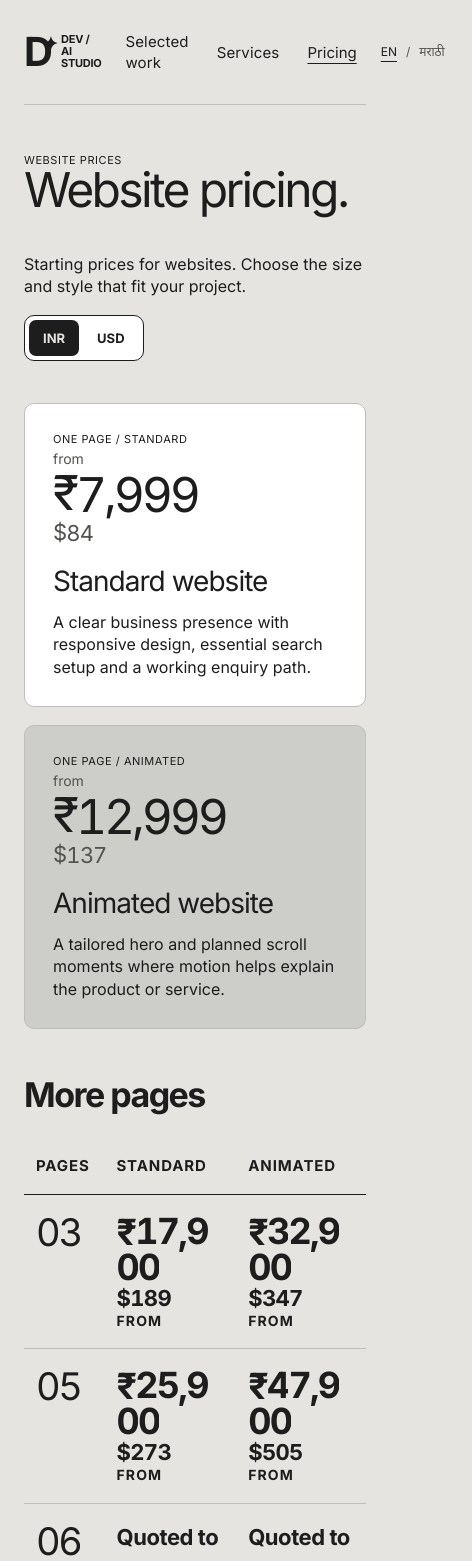
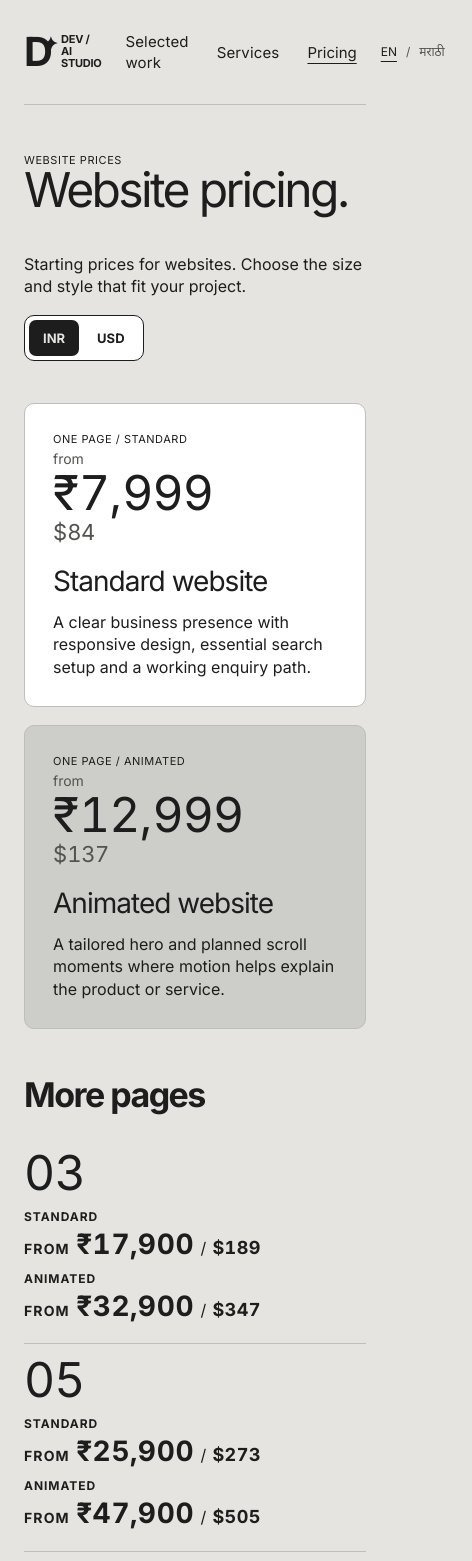
Before and after one commit to devbhattacharya-ai/dev-ai-studio, a Next.js app: page /pricing in a window 390 px wide. Shown: the top 1561 px of the page, 472 px wide, since content can reach past the window. Built offline with nearby package versions, Linux system fonts and the light colour scheme.

Commit message:
Fix number alignment, price copying, and the small-screen layout.
Indexes stay in one piece, only prices and big numbers roll, the phone glow stays off the headline, and the pricing rows stack.

```diff
--- a/src/app/studio.css
+++ b/src/app/studio.css
@@ -1858,6 +1858,10 @@ a:focus-visible .rolling-label > span {
   letter-spacing: -0.02em;
 }
 
+.pricing-cell-label {
+  display: none;
+}
+
 .pricing-fineprint {
   color: var(--ink);
   font-size: 17px;
@@ -2450,6 +2454,17 @@ a:focus-visible .rolling-label > span {
     top: 49%;
   }
 
+  .hero-orbit::before {
+    width: 118%;
+    height: 118%;
+    opacity: 0.28;
+  }
+
+  .hero-orbit::after {
+    width: 104%;
+    height: 104%;
+  }
+
   .hero-coordinate {
     font-size: 9px;
     bottom: 32px;
@@ -2468,8 +2483,80 @@ a:focus-visible .rolling-label > span {
   }
 
   .hero-orbit {
-    width: min(72vw, 360px);
-    left: 65%;
+    width: min(52vw, 220px);
+    left: 78%;
+    top: 42%;
+  }
+
+  .hero-orbit::before {
+    width: 112%;
+    height: 112%;
+    opacity: 0.26;
+  }
+
+  .hero-orbit::after {
+    width: 100%;
+    height: 100%;
+  }
+
+  .pricing-table thead {
+    display: none;
+  }
+
+  .pricing-table,
+  .pricing-table tbody,
+  .pricing-table tr,
+  .pricing-table th,
+  .pricing-table td {
+    display: block;
+    width: auto;
+  }
+
+  .pricing-table tr {
+    border-bottom: 1px solid var(--ash);
+    padding: 6px 0 16px;
+  }
+
+  .pricing-table tbody th,
+  .pricing-table td {
+    border-bottom: 0;
+    padding: 6px 0;
+  }
+
+  .pricing-table tbody th {
+    font-size: 48px;
+  }
+
+  .pricing-cell-label {
+    display: block;
+    margin-bottom: 4px;
+    font-size: 12px;
+    font-weight: 700;
+    letter-spacing: 0.08em;
+    text-transform: uppercase;
+  }
+
+  .pricing-table .price-dual {
+    flex-direction: row;
+    flex-wrap: wrap;
+    align-items: baseline;
+    gap: 0.15em 0.4em;
+  }
+
+  .pricing-table .price-dual-from {
+    order: 0;
+  }
+
+  .pricing-table .price-dual-sep {
+    display: inline;
+  }
+
+  .pricing-table .price-dual-primary {
+    font-size: 28px;
+  }
+
+  .pricing-table .price-dual-secondary {
+    font-size: 18px;
   }
 
   [data-language="mr"] .hero-title {
@@ -2492,17 +2579,29 @@ a:focus-visible .rolling-label > span {
 }
 
 .running-num {
+  position: relative;
+  display: inline-flex;
+  align-items: center;
+  letter-spacing: 0;
   font-variant-numeric: tabular-nums;
+  line-height: 1;
+  vertical-align: baseline;
 }
 
 .running-num-visual {
-  display: inline;
+  display: inline-flex;
+  align-items: center;
+  letter-spacing: 0;
+  line-height: 1;
+  user-select: none;
 }
 
 .running-char,
 .running-reel {
   display: inline-block;
-  vertical-align: bottom;
+  letter-spacing: 0;
+  line-height: 1;
+  vertical-align: baseline;
 }
 
 .running-char {
@@ -2510,9 +2609,21 @@ a:focus-visible .rolling-label > span {
 }
 
 .running-reel {
+  width: 1ch;
   height: 1em;
   overflow: hidden;
-  line-height: 1;
+  text-align: center;
+  flex: 0 0 auto;
+}
+
+.running-num-copy {
+  position: absolute;
+  inset: 0;
+  overflow: hidden;
+  color: transparent;
+  letter-spacing: 0;
+  white-space: nowrap;
+  user-select: all;
 }
 
 .running-reel-strip {
--- a/src/components/AutomationDemo.tsx
+++ b/src/components/AutomationDemo.tsx
@@ -121,7 +121,7 @@ export function AutomationDemo() {
                 {answers[r] !== undefined ? (
                   <p className="chat-message chat-customer">
                     <small>{HOME.demo.youLabel}</small>
-                    <RunningText text={turn.choices[answers[r]]} />
+                    {turn.choices[answers[r]]}
                   </p>
                 ) : null}
               </div>
@@ -153,7 +153,7 @@ export function AutomationDemo() {
                     type="button"
                     onClick={() => setAnswers((prev) => [...prev, idx])}
                   >
-                    <RunningText text={choice} /> →
+                    {choice} →
                   </button>
                 ))}
               </div>
--- a/src/components/PricingPage.tsx
+++ b/src/components/PricingPage.tsx
@@ -186,6 +186,7 @@ export function PricingPage() {
                       <RunningText text={row.pages} />
                     </th>
                     <td>
+                      <span className="pricing-cell-label">{copy.standard}</span>
                       {row.standard ? (
                         <DualPrice
                           amounts={row.standard}
@@ -197,6 +198,7 @@ export function PricingPage() {
                       )}
                     </td>
                     <td>
+                      <span className="pricing-cell-label">{copy.animated}</span>
                       {row.animated ? (
                         <DualPrice
                           amounts={row.animated}
--- a/src/components/RunningText.tsx
+++ b/src/components/RunningText.tsx
@@ -74,7 +74,7 @@ export function RunningText({ text }: { text: string }) {
           );
         })}
       </span>
-      <span className="sr-only">{text}</span>
+      <span className="running-num-copy">{text}</span>
     </span>
   );
 }
```
Also changed, not shown: src/components/HomePage.tsx (+2 -6 lines).
